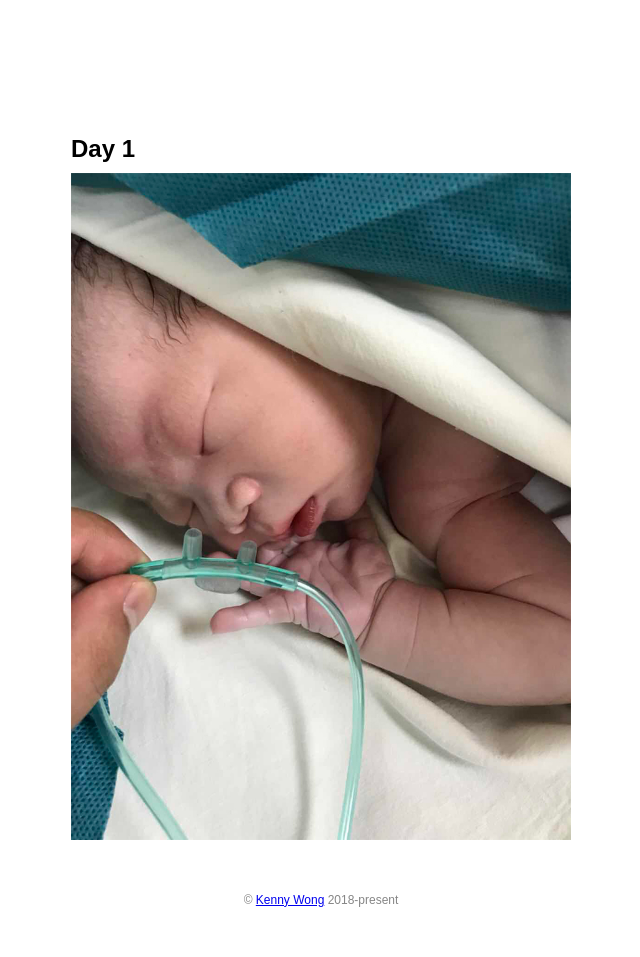
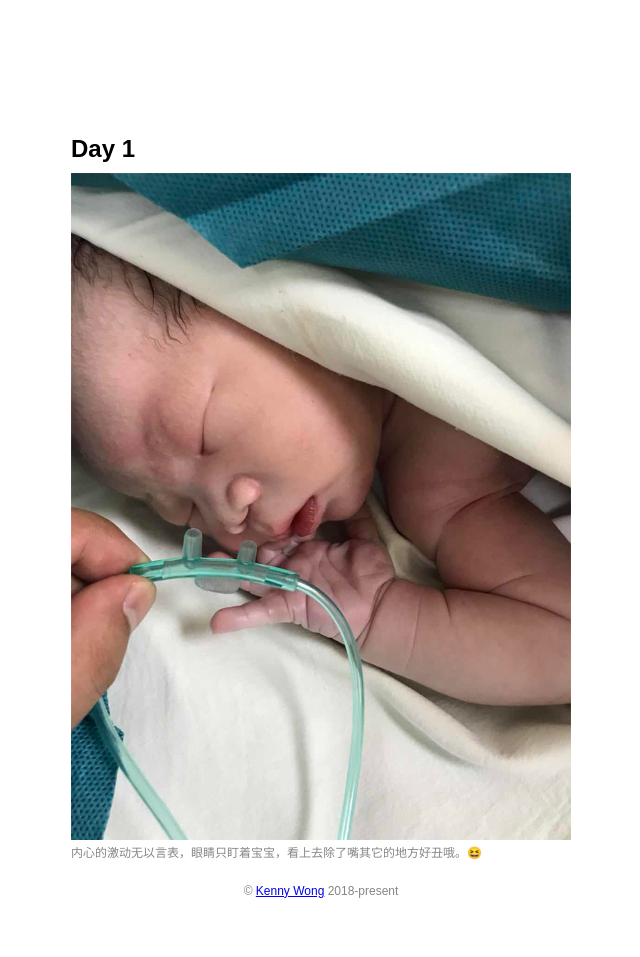
Before and after one commit to jaywcjlove/baby, a plain HTML site: page index.html in a window 1280 px wide. Shown: the part 520-1477 px from the top of the page, without its empty margins (319-959 px from the left). Drawn offline with Linux system fonts and the light colour scheme.

Commit message:
Add a description

```diff
--- a/index.css
+++ b/index.css
@@ -19,9 +19,10 @@ table {
 .header h1{font-size: 2.6rem;font-weight: 900;padding: 0 0 1.0rem 0;}
 .header p{color: #969696;font-size: 14px;}
 
-.photo > div, .footer {max-width: 500px; margin: 0 auto;}
-.photo {padding-bottom: 50px;}
+.photo > div, .footer {max-width: 500px; margin: 0 auto;padding: 0 1.0rem;}
+.photo {padding-bottom: 2rem;}
 .photo > div img{width: 100%;}
+.photo > div p{color: #868686;}
 .photo > div h2{font-size: 24px;padding: 15px 0 10px 0;}
 
-.footer {text-align: center;padding-bottom: 50px;color: #868686;}
+.footer {text-align: center;padding-bottom: 4rem;color: #868686;}
--- a/index.html
+++ b/index.html
@@ -24,6 +24,7 @@
     <div>
       <h2>Day 1</h2>
       <img src="images/day1.jpg" />
+      <p>内心的激动无以言表，眼睛只盯着宝宝，看上去除了嘴其它的地方好丑哦。😆</p>
     </div>
   </div>
   <div class="footer">
```
